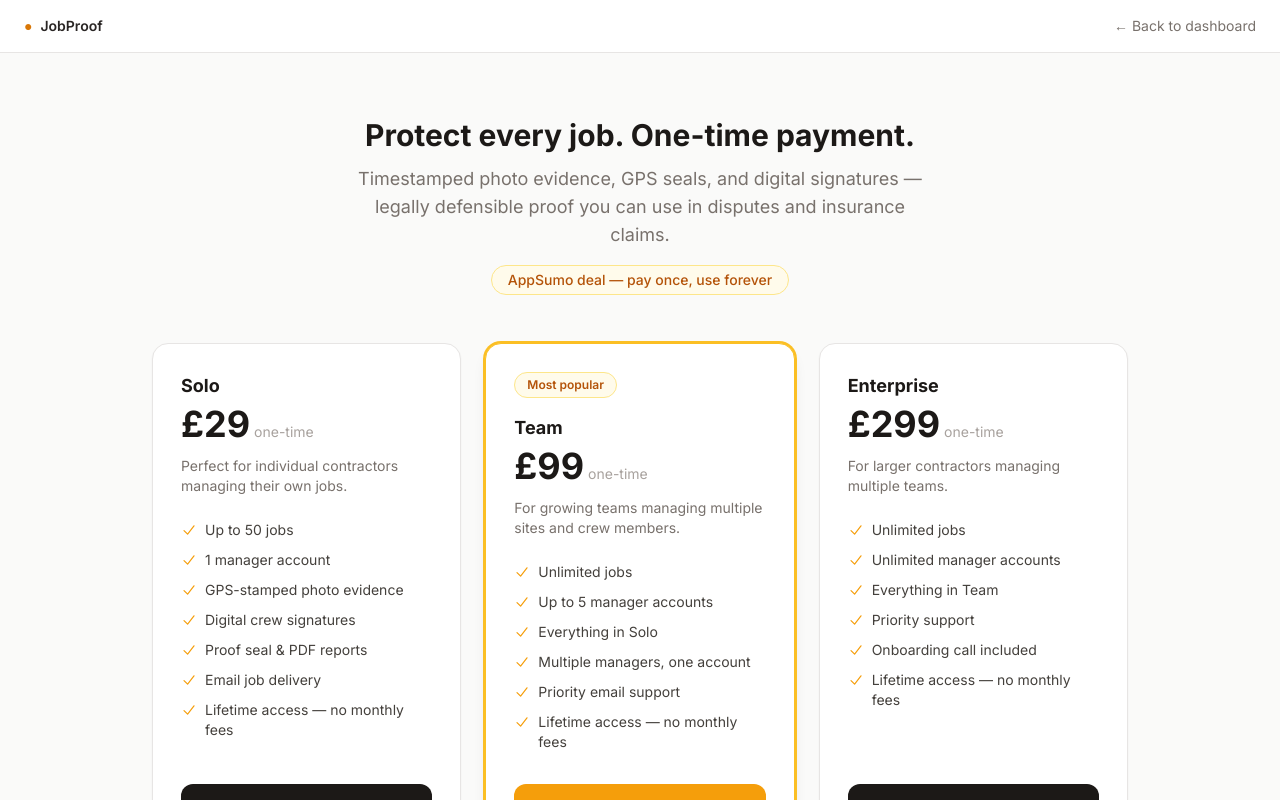
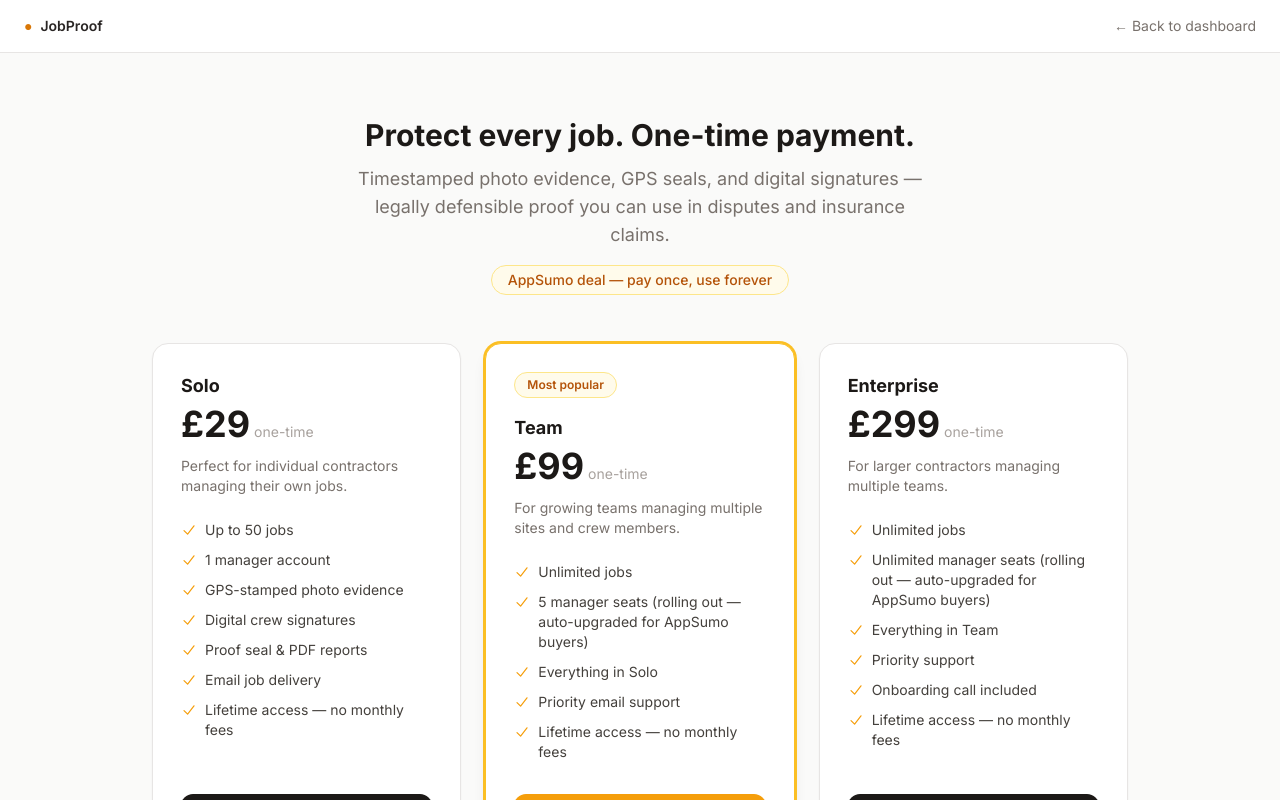
Before and after one commit to vm799/jobproof_new, a Next.js app: page /upgrade in a window 1280 px wide. Shown: the top 800 px of the page. Built offline with nearby package versions, Linux system fonts and the light colour scheme.

Commit message:
fix(copy): mark multi-manager seats as roadmap (not yet built); add signed-URL hardening to roadmap

```diff
--- a/app/faq/page.tsx
+++ b/app/faq/page.tsx
@@ -37,7 +37,7 @@ const FAQS = [
   },
   {
     q: 'Can I have multiple team members using one account?',
-    a: 'The Solo plan (£29 LTD) covers 1 manager account with up to 50 jobs. The Team plan (£99 LTD) covers up to 5 manager accounts with unlimited jobs. Enterprise (£299 LTD) is unlimited managers and jobs.',
+    a: 'Today JobProof is single-manager: one login per account, with unlimited crew using tokenized links per job (no crew accounts needed). Multi-manager seats — Team (£99) for 5 manager logins and Enterprise (£299) for unlimited — is on the roadmap and shipping next. AppSumo lifetime buyers automatically receive the seat upgrade when it lands.',
   },
   {
     q: 'What if I have a problem or question?',
--- a/app/roadmap/page.tsx
+++ b/app/roadmap/page.tsx
@@ -25,11 +25,13 @@ const IN_PROGRESS = [
 ]
 
 const PLANNED = [
-  'Team management — invite crew members as named users',
+  'Multi-manager teams — Team plan (£99) and Enterprise (£299) seat invites with role-based permissions',
+  'Crew member named accounts — track which crew member submitted which evidence',
   'Bulk job creation from CSV',
   'Evidence archive with search and filter',
   'Client portal — view your signed reports without logging in',
   'Slack and email notifications when crew submits',
+  'Signed-URL evidence delivery (photo and signature URLs expire after 1 hour)',
   'API access for integration with your existing systems',
   'Mobile app (iOS + Android) — native offline mode',
 ]
--- a/app/upgrade/page.tsx
+++ b/app/upgrade/page.tsx
@@ -29,9 +29,8 @@ const tiers = [
     description: 'For growing teams managing multiple sites and crew members.',
     features: [
       'Unlimited jobs',
-      'Up to 5 manager accounts',
+      '5 manager seats (rolling out — auto-upgraded for AppSumo buyers)',
       'Everything in Solo',
-      'Multiple managers, one account',
       'Priority email support',
       'Lifetime access — no monthly fees',
     ],
@@ -45,7 +44,7 @@ const tiers = [
     description: 'For larger contractors managing multiple teams.',
     features: [
       'Unlimited jobs',
-      'Unlimited manager accounts',
+      'Unlimited manager seats (rolling out — auto-upgraded for AppSumo buyers)',
       'Everything in Team',
       'Priority support',
       'Onboarding call included',
```
